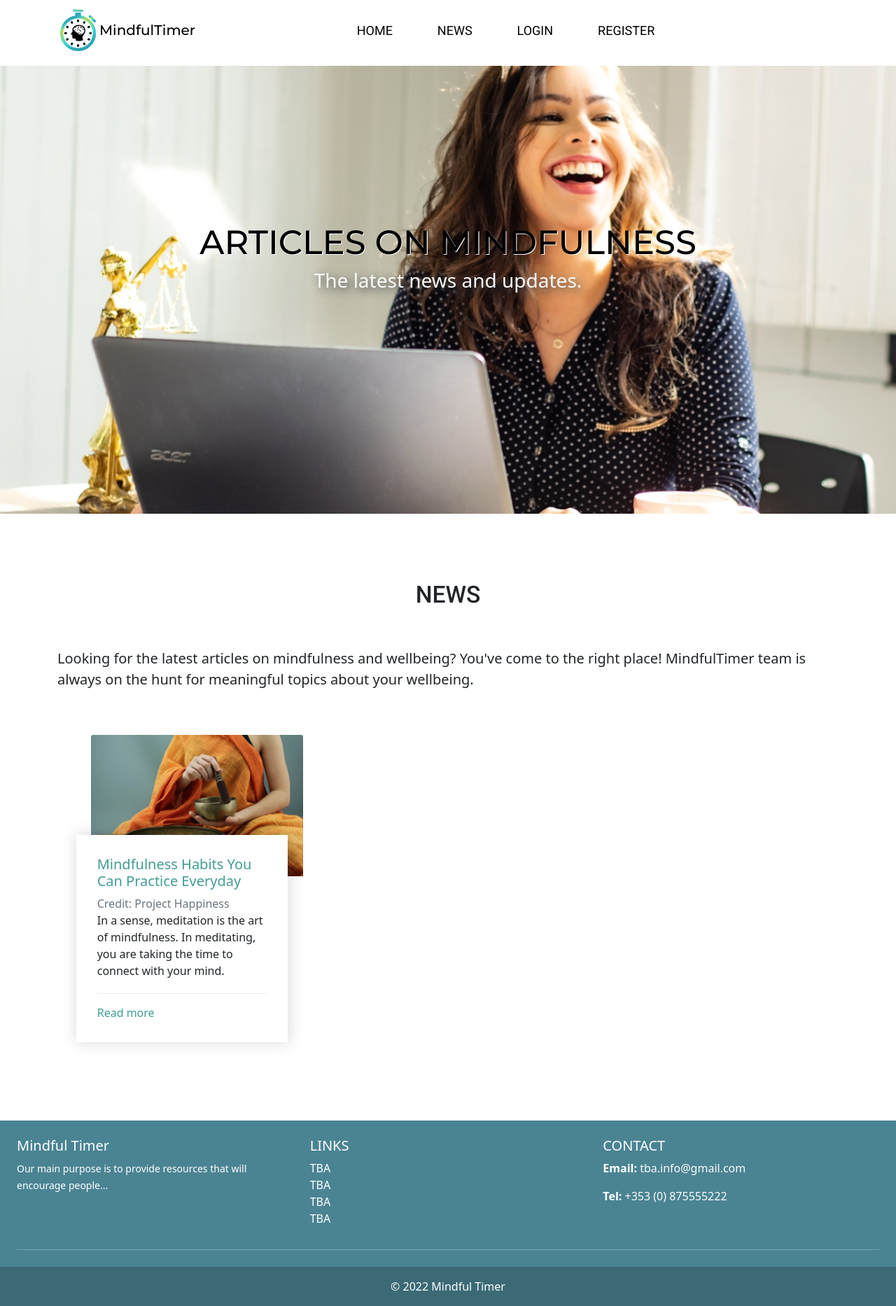
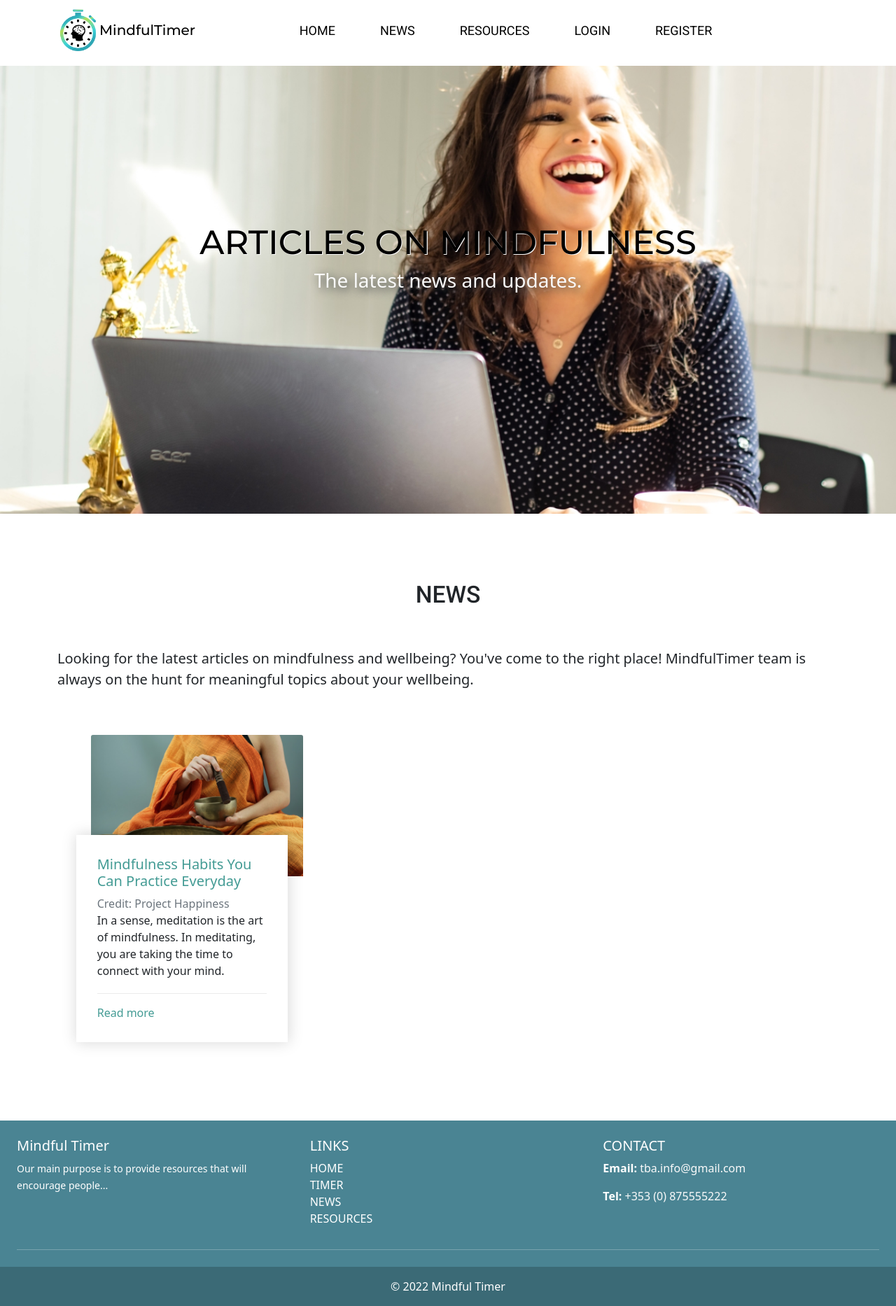
Before and after one commit to kuzGo/January-2022-Hackathon, a Flask app: template templates/news.html in a window 1280 px wide. Shown: the whole page at 70% size. Run offline with Flask 2, Linux system fonts and the light colour scheme; the template is opened without the code that fills it, so the values that code supplies are empty; the visitor is signed in with stand-in values (Sample User, id 1); parts of the project's set-up code (start-up, migrations or seed data) failed here and were passed over; some libraries are stand-ins or nearby versions.

Commit message:
Add footer and nav missing links

```diff
--- a/templates/flask_user_layout.html
+++ b/templates/flask_user_layout.html
@@ -66,7 +66,10 @@
                                 <a class="nav-link" href="{{ url_for('timer')}}">Timer</a>
                             </li>
                             <li class="nav-item text-uppercase pe-5">
-                                <a class="nav-link" href="#">News</a>
+                                <a class="nav-link" href="{{ url_for('news')}}">News</a>
+                            </li>
+                            <li class="nav-item text-uppercase pe-5">
+                                <a class="nav-link" href="#">Resources</a>
                             </li>
                             <li class="nav-item text-uppercase pe-5">
                                 <a class="nav-link" href="{{ url_for('user.logout') }}">Logout</a>
@@ -76,7 +79,10 @@
                                 <a class="nav-link" aria-current="page" href="{{ url_for('home_page')}}">Home</a>
                             </li>
                             <li class="nav-item text-uppercase pe-5">
-                                <a class="nav-link" href="#">News</a>
+                                <a class="nav-link" href="{{ url_for('news')}}">News</a>
+                            </li>
+                            <li class="nav-item text-uppercase pe-5">
+                                <a class="nav-link" href="#">Resources</a>
                             </li>
                             <li class="nav-item text-uppercase pe-5">
                                 <a class="nav-link" href="{{ url_for('user.login') }}">Login</a>
@@ -86,14 +92,14 @@
                             </li>
                             {% endif %}
                             {% if user=="guest" %}
-                                <li class="nav-item text-uppercase d-lg-none">
+                                <li class="nav-item text-uppercase d-lg-none pe-5">
                                     <a class="nav-link admin-user-mobile" href="{{ url_for('user.login') }}">
                                         Login
                                     </a>
                                 </li>
                             {% endif %}
                             {% if user!="guest" %}
-                                <li class="nav-item text-uppercase d-lg-none">
+                                <li class="nav-item text-uppercase d-lg-none pe-5">
                                     <a class="nav-link admin-user-mobile" href="{{ url_for('user.logout') }}">
                                         Logout
                                     </a>
@@ -142,16 +148,16 @@
                     <h5 class="text-uppercase">links</h5>
                     <ul class="list-unstyled mb-0">
                         <li>
-                            <a href="#" class="text-white">TBA</a>
+                            <a href="{{ url_for('home_page')}}" class="text-white">HOME</a>
                         </li>
                         <li>
-                            <a href="#" class="text-white">TBA</a>
+                            <a href="{{ url_for('timer')}}" class="text-white">TIMER</a>
                         </li>
                         <li>
-                            <a href="#" class="text-white">TBA</a>
+                            <a href="{{ url_for('news')}}" class="text-white">NEWS</a>
                         </li>
                         <li>
-                            <a href="#" class="text-white">TBA</a>
+                            <a href="#" class="text-white">RESOURCES</a>
                         </li>
                     </ul>
                 </div>
```
